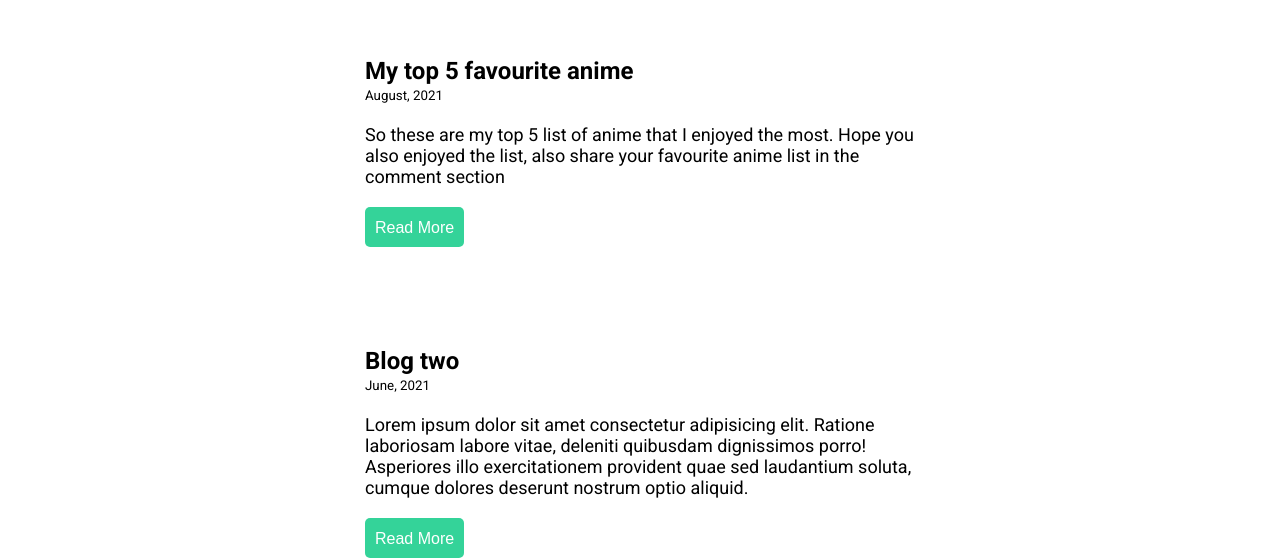
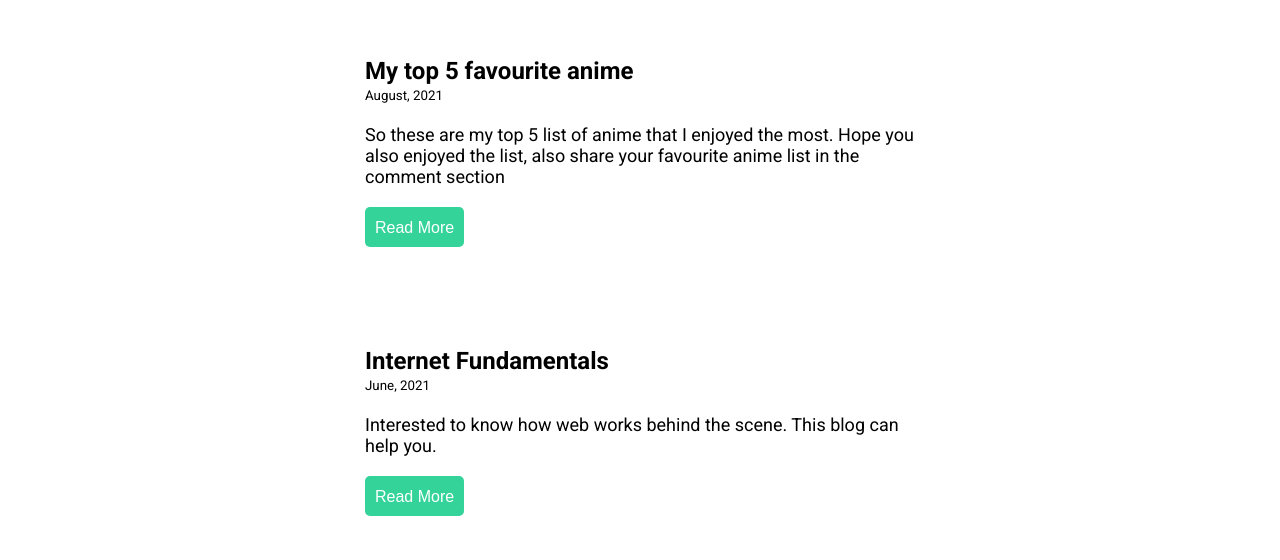
Before and after one commit to manishsom20/markFour-And-markFive, a plain HTML site: page blog.html in a window 1280 px wide. Shown: the part 267-827 px from the top of the page. Drawn offline with Linux system fonts and the light colour scheme.

Commit message:
update: blog 2

```diff
--- a/blog.html
+++ b/blog.html
@@ -24,10 +24,10 @@
     <button class="primary-btn"><a href="https://medium.com/@manishsom20/my-top-5-favourite-anime-6944f0c6d698">Read More</a></button>
   </section>
   <section class="white container">
-    <h2>Blog two</h2>
+    <h2>Internet Fundamentals</h2>
     <small>June, 2021</small>
-    <p>Lorem ipsum dolor sit amet consectetur adipisicing elit. Ratione laboriosam labore vitae, deleniti quibusdam dignissimos porro! Asperiores illo exercitationem provident quae sed laudantium soluta, cumque dolores deserunt nostrum optio aliquid.</p>
-    <button class="primary-btn"><a href="#">Read More</a></button>
+    <p>Interested to know how web works behind the scene. This blog can help you.</p>
+    <button class="primary-btn"><a href="https://medium.com/@manishsom20/internet-fundamentals-5228d197d764">Read More</a></button>
   </section>
   <div class="space"></div>
   <footer>
```
